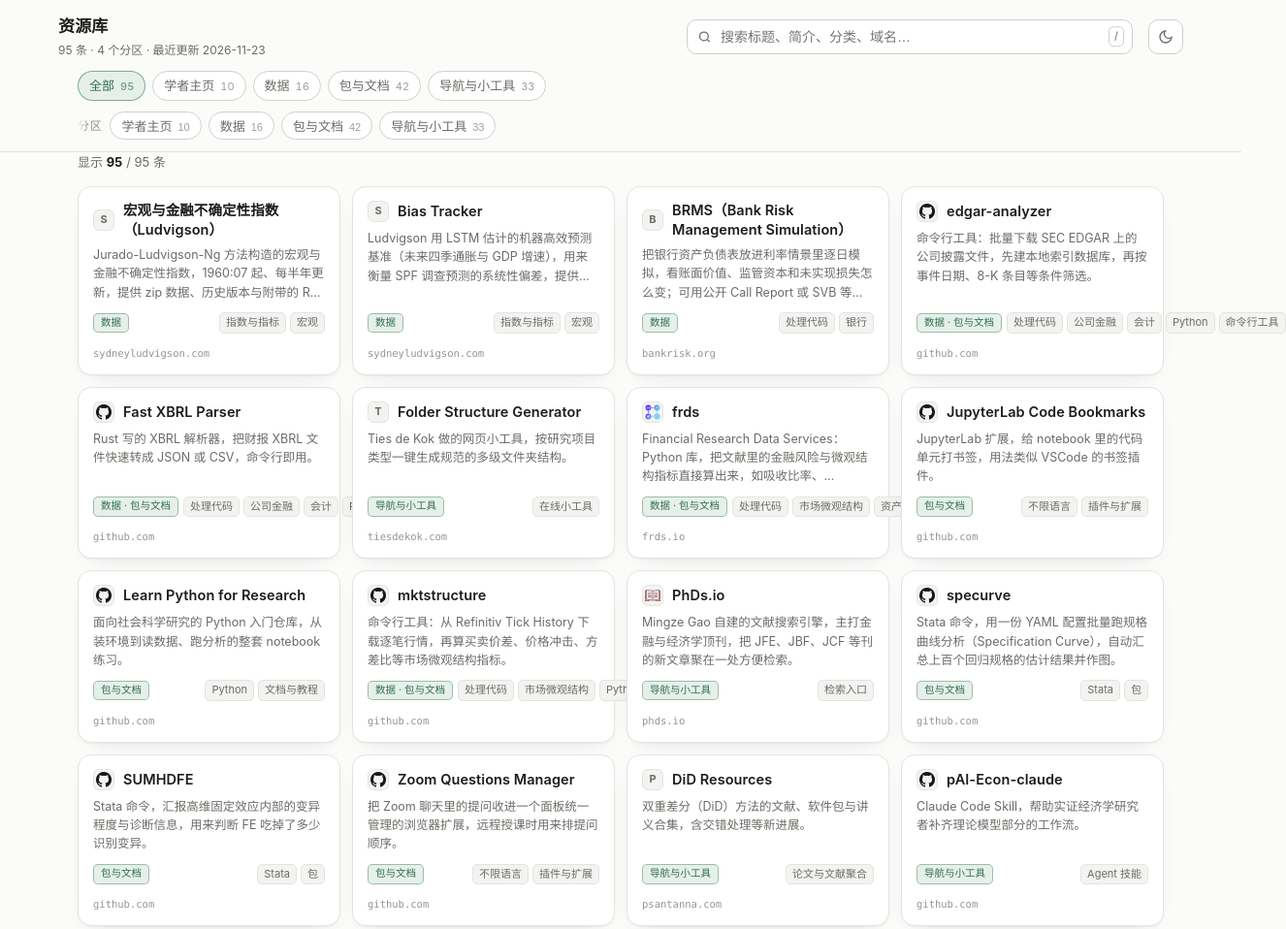
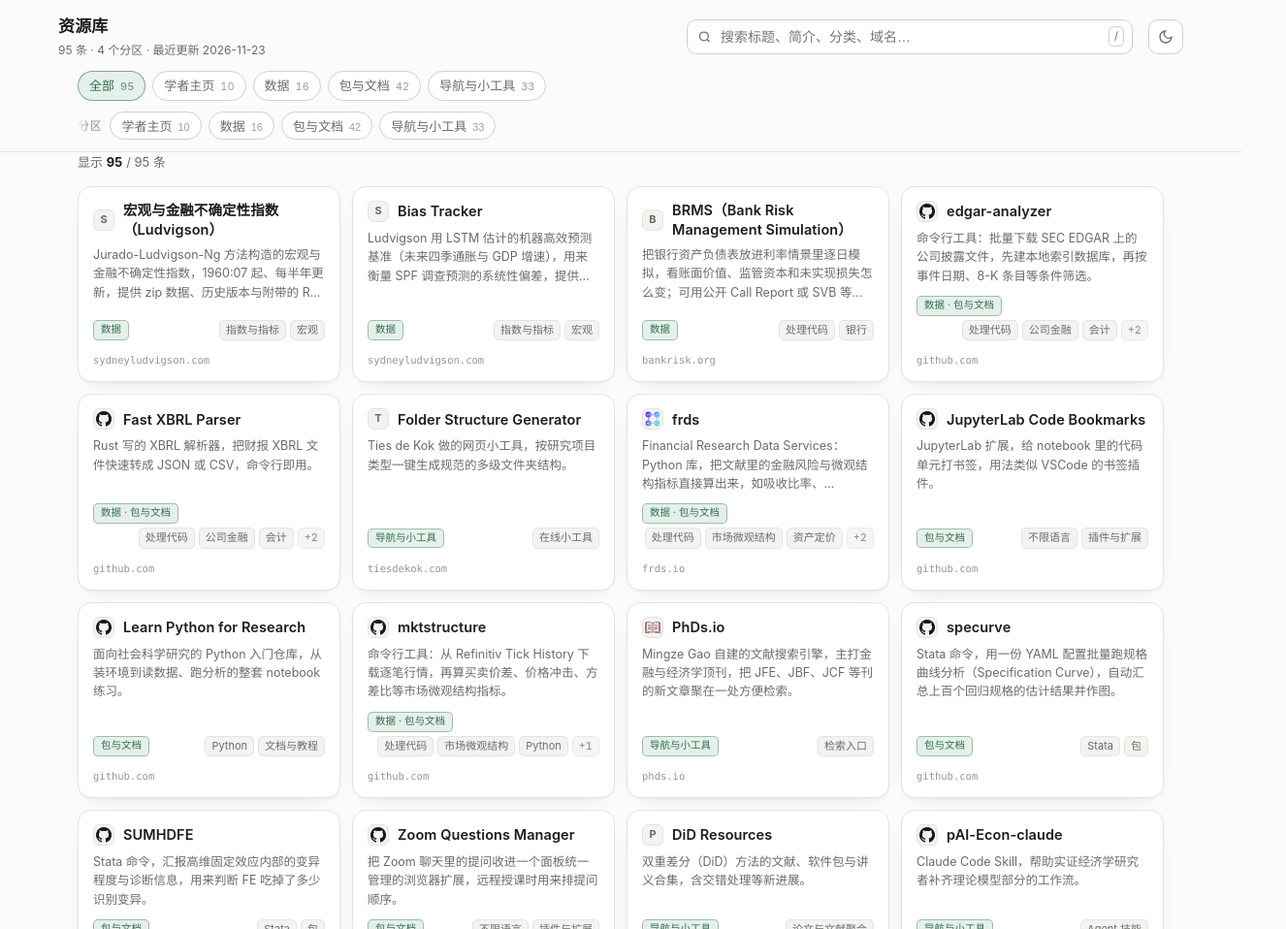
Before and after one commit to Su-luoya/resource-collector, an Astro site: page / in a window 1280 px wide. Shown: the top 958 px of the page at 97% size, 1326 px wide, since content can reach past the window. Built offline with nearby package versions, Linux system fonts and the light colour scheme; Astro itself is replaced by a stand-in of ours.

Commit message:
fix: 卡片分类标签撑破卡片
首页一条资源会同时带上多个分区的分类（如 Tidy Finance = 数据 + 包与文档，
徽标 + 5 个分类标签），而 .card-bottom 是一条 nowrap 的 flex 行，
.mini-tags 又是 flex:none，标签直接溢出到卡片外。95 条里有 7 条中招。

- 卡片最多显示 3 个分类标签，其余折成「+N」，悬停看全量
- .card-bottom / .mini-tags 允许换行，标签本身 max-width:100% + 省略号
- 390px 视口与四个分区页复测：0 条溢出（此前 7 条，最宽溢出 143px）

```diff
--- a/src/components/Catalog.astro
+++ b/src/components/Catalog.astro
@@ -14,6 +14,9 @@ import {
   tagLabels,
 } from '../lib/links';
 import type { Resource } from '../lib/links';
+
+/** 卡片底部最多显示几个分类标签，超出的折成 +N（首页跨分区的卡片标签最容易溢出） */
+const MAX_TAGS = 3;
 
 export interface Chip {
   id: string;
@@ -158,6 +161,8 @@ const rssHref = `${base}rss.xml`;
         const linkBad = st && (st.status === 'fail' || st.status === 'warn');
         const badge = st?.status === 'fail' ? '链接可能失效' : '链接待确认';
         const attrs = facetAttrs(l, sectionId);
+        // 首页一条资源会同时带多个分区的分类，不限数量会撑破卡片：只用前 3 个，其余折成「+N」
+        const tags = tagLabels(l, sectionId);
         return (
           <a
             class="card"
@@ -184,9 +189,14 @@ const rssHref = `${base}rss.xml`;
             <span class="card-bottom">
               <span class="type-badge">{badgeLabels(l, sectionId).join(' · ')}</span>
               <span class="mini-tags">
-                {tagLabels(l, sectionId).map((t) => (
+                {tags.slice(0, MAX_TAGS).map((t) => (
                   <span class="mini-tag">{t}</span>
                 ))}
+                {tags.length > MAX_TAGS && (
+                  <span class="mini-tag more" title={tags.slice(MAX_TAGS).join('、')}>
+                    +{tags.length - MAX_TAGS}
+                  </span>
+                )}
               </span>
               {linkBad && (
                 <span class={st!.status === 'fail' ? 'badge-fail' : 'badge-warn'} title={`最近检查：${st!.checked}`}>
--- a/src/styles/global.css
+++ b/src/styles/global.css
@@ -411,11 +411,14 @@ main {
 .card-bottom {
   display: flex;
   align-items: center;
+  flex-wrap: wrap;
   gap: 5px;
+  row-gap: 4px;
   margin-top: auto;
   padding-top: 4px;
   font-size: 11px;
   color: var(--fg-muted);
+  min-width: 0;
 }
 
 .card-bottom .type-badge {
@@ -448,9 +451,13 @@ main {
 
 .card-bottom .mini-tags {
   margin-left: auto;
-  flex: none;
+  flex: 0 1 auto;
+  min-width: 0;
   display: flex;
+  flex-wrap: wrap;
+  justify-content: flex-end;
   gap: 4px;
+  row-gap: 4px;
 }
 
 .mini-tag {
@@ -460,6 +467,16 @@ main {
   border: 1px solid var(--line);
   color: var(--fg-muted);
   white-space: nowrap;
+  max-width: 100%;
+  overflow: hidden;
+  text-overflow: ellipsis;
+}
+
+/* 「+N」：同一条资源的剩余分类，悬停看全量 */
+.mini-tag.more {
+  color: var(--fg-muted);
+  opacity: 0.8;
+  font-variant-numeric: tabular-nums;
 }
 
 .badge-warn,
```
